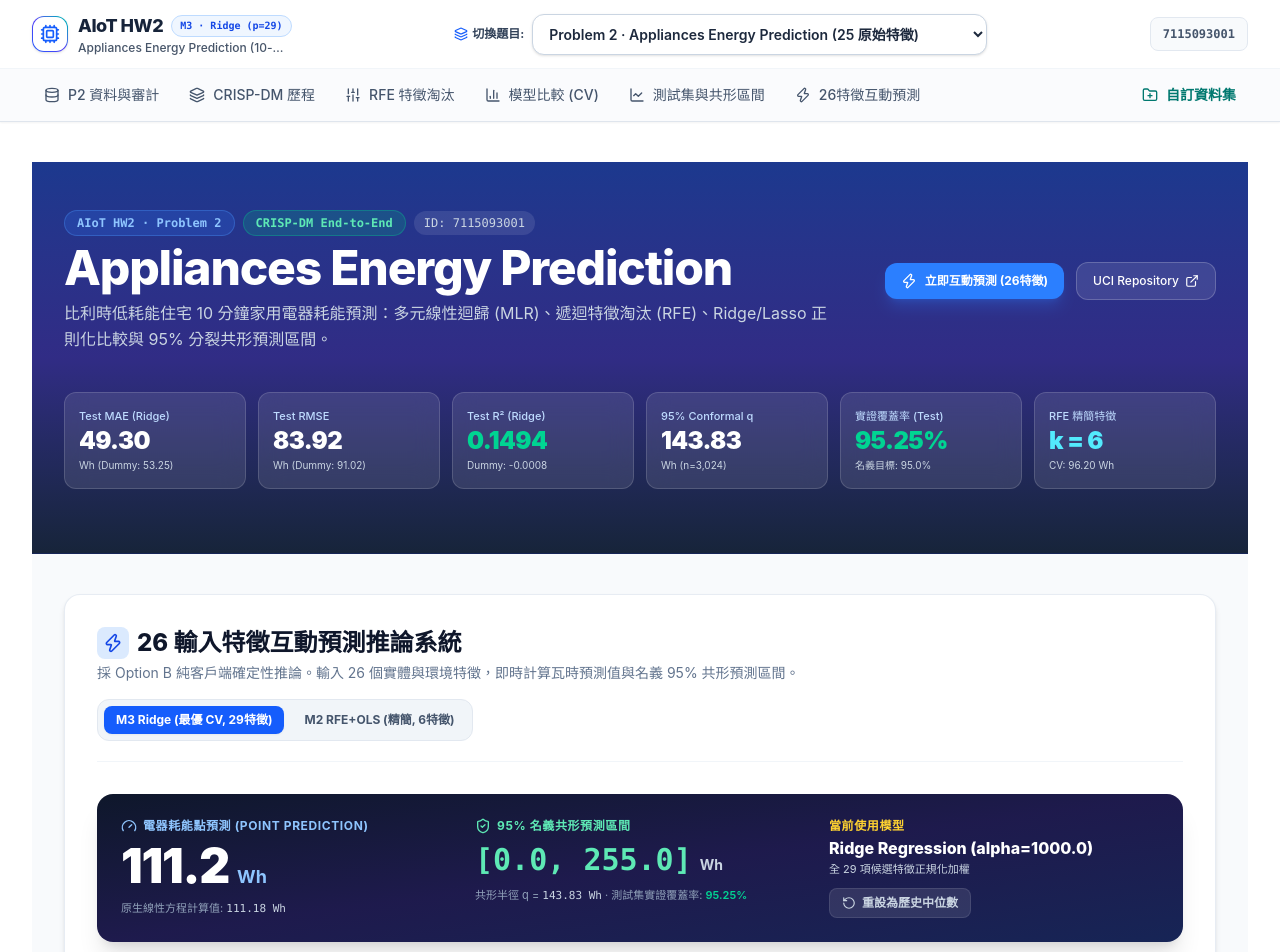
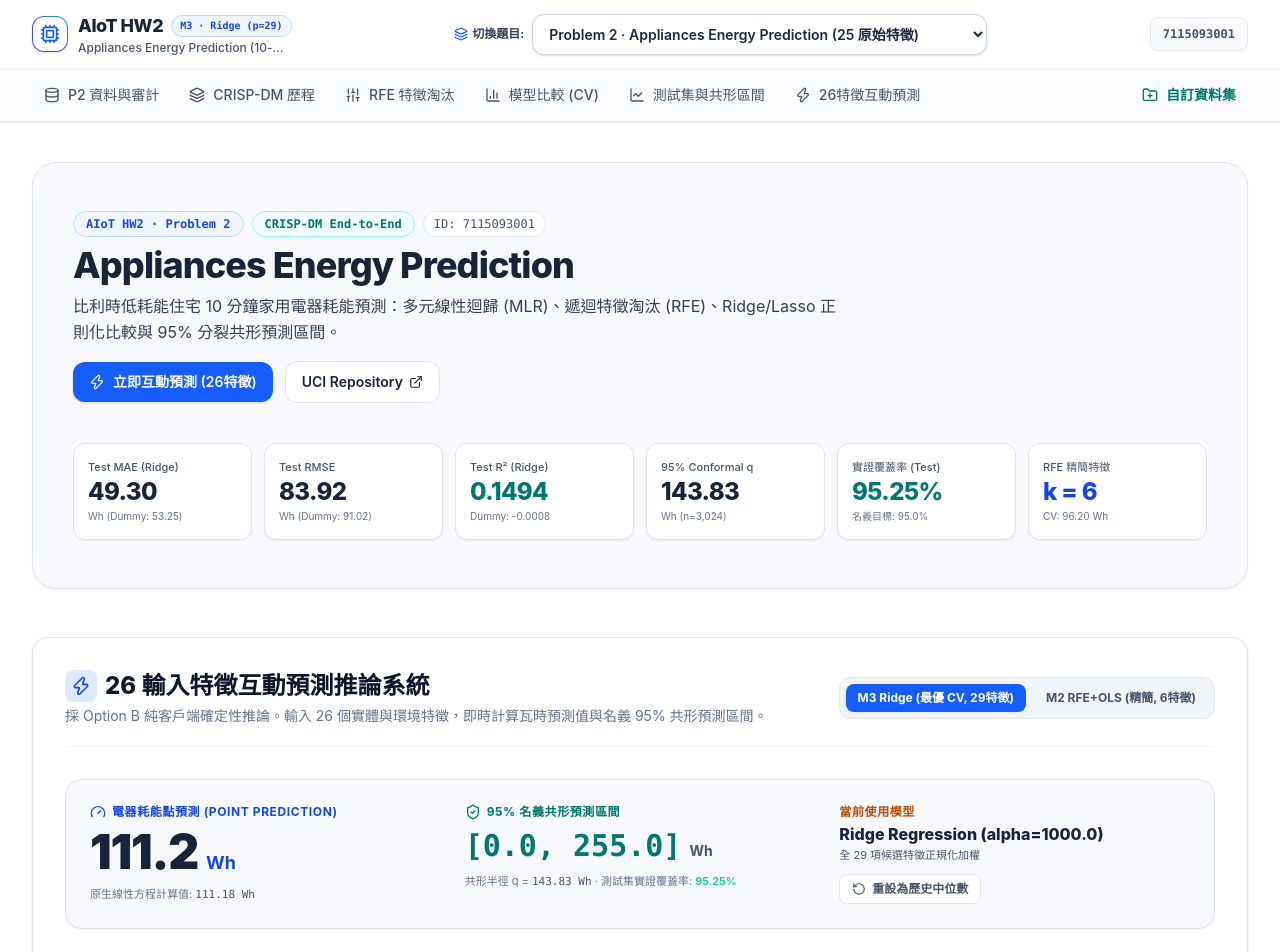
Before and after one commit to Augustine-723/AIoT_HW2, a Next.js app in the folder website/: page /problem2 in a window 1280 px wide. Shown: the top 952 px of the page. Built offline with nearby package versions, Linux system fonts and the light colour scheme.

Commit message:
style: unify energy research interface with light design system

```diff
--- a/website/app/problem2/page.tsx
+++ b/website/app/problem2/page.tsx
@@ -66,27 +66,27 @@ export default function Problem2Page() {
   };
 
   return (
-    <main className="min-h-screen bg-[#F8FAFC] pb-24">
+    <main className="min-h-screen bg-white pb-16">
       {/* 1. Header Banner */}
-      <section className="bg-gradient-to-b from-blue-900 via-indigo-900 to-[#17243A] text-white pt-12 pb-16 px-4 sm:px-6 lg:px-8 border-b border-blue-950">
+      <section className="rounded-3xl border border-[#DFE5ED] bg-[#F7F9FC] text-[#17243A] py-10 sm:py-12 px-5 sm:px-8 lg:px-10 shadow-xs">
         <div className="max-w-7xl mx-auto space-y-6">
           <div className="flex flex-wrap items-center justify-between gap-4">
             <div className="space-y-2">
               <div className="flex items-center gap-2">
-                <span className="px-3 py-1 rounded-full text-xs font-mono font-bold bg-blue-500/20 text-blue-300 border border-blue-400/30">
+                <span className="px-3 py-1 rounded-full text-xs font-mono font-bold bg-blue-50 text-blue-700 border border-blue-200">
                   AIoT HW2 · Problem 2
                 </span>
-                <span className="px-3 py-1 rounded-full text-xs font-mono font-bold bg-emerald-500/20 text-emerald-300 border border-emerald-400/30">
+                <span className="px-3 py-1 rounded-full text-xs font-mono font-bold bg-teal-50 text-teal-700 border border-teal-200">
                   CRISP-DM End-to-End
                 </span>
-                <span className="px-2.5 py-1 rounded-full text-xs font-mono text-slate-300 bg-white/10">
+                <span className="px-2.5 py-1 rounded-full text-xs font-mono text-slate-600 bg-white border border-slate-200">
                   ID: 7115093001
                 </span>
               </div>
-              <h1 className="text-3xl sm:text-4xl lg:text-5xl font-extrabold tracking-tight">
+              <h1 className="text-2xl sm:text-4xl font-extrabold tracking-tight text-[#17243A]">
                 Appliances Energy Prediction
               </h1>
-              <p className="text-slate-300 text-sm sm:text-base max-w-3xl leading-relaxed">
+              <p className="text-[#334155] text-sm sm:text-base max-w-3xl leading-relaxed">
                 比利時低耗能住宅 10 分鐘家用電器耗能預測：多元線性迴歸 (MLR)、遞迴特徵淘汰 (RFE)、Ridge/Lasso 正則化比較與 95% 分裂共形預測區間。
               </p>
             </div>
@@ -95,7 +95,7 @@ export default function Problem2Page() {
             <div className="flex flex-wrap items-center gap-3">
               <a
                 href="#predict"
-                className="px-4 py-2.5 rounded-xl bg-blue-500 hover:bg-blue-400 text-white font-bold text-xs shadow-lg shadow-blue-500/25 transition-all flex items-center gap-2"
+                className="px-4 py-2.5 rounded-xl bg-blue-600 hover:bg-blue-700 text-white font-semibold text-sm shadow-sm transition-all flex items-center gap-2"
               >
                 <Zap className="w-4 h-4" />
                 <span>立即互動預測 (26特徵)</span>
@@ -104,7 +104,7 @@ export default function Problem2Page() {
                 href="https://archive.ics.uci.edu/dataset/374/appliances+energy+prediction"
                 target="_blank"
                 rel="noreferrer"
-                className="px-4 py-2.5 rounded-xl bg-white/10 hover:bg-white/15 text-white font-medium text-xs border border-white/20 transition-all flex items-center gap-1.5"
+                className="px-4 py-2.5 rounded-xl bg-white hover:bg-slate-50 text-[#17243A] font-semibold text-sm border border-[#DFE5ED] transition-all flex items-center gap-1.5"
               >
                 <span>UCI Repository</span>
                 <ExternalLink className="w-3.5 h-3.5" />
@@ -114,46 +114,46 @@ export default function Problem2Page() {
 
           {/* Key Metrics Grid */}
           <div className="grid grid-cols-2 sm:grid-cols-3 lg:grid-cols-6 gap-3 pt-4">
-            <div className="bg-white/10 backdrop-blur-md rounded-xl p-3.5 border border-white/15">
-              <span className="text-[11px] font-medium text-blue-200 block">Test MAE (Ridge)</span>
-              <span className="text-xl sm:text-2xl font-black tracking-tight text-white">49.30</span>
-              <span className="text-[10px] text-slate-300 block">Wh (Dummy: 53.25)</span>
+            <div className="bg-white rounded-xl p-3.5 border border-[#DFE5ED] shadow-xs">
+              <span className="text-[11px] font-medium text-[#475569] block">Test MAE (Ridge)</span>
+              <span className="text-xl sm:text-2xl font-extrabold tracking-tight text-[#17243A]">49.30</span>
+              <span className="text-[10px] text-[#64748B] block">Wh (Dummy: 53.25)</span>
             </div>
-            <div className="bg-white/10 backdrop-blur-md rounded-xl p-3.5 border border-white/15">
-              <span className="text-[11px] font-medium text-blue-200 block">Test RMSE</span>
-              <span className="text-xl sm:text-2xl font-black tracking-tight text-white">83.92</span>
-              <span className="text-[10px] text-slate-300 block">Wh (Dummy: 91.02)</span>
+            <div className="bg-white rounded-xl p-3.5 border border-[#DFE5ED] shadow-xs">
+              <span className="text-[11px] font-medium text-[#475569] block">Test RMSE</span>
+              <span className="text-xl sm:text-2xl font-extrabold tracking-tight text-[#17243A]">83.92</span>
+              <span className="text-[10px] text-[#64748B] block">Wh (Dummy: 91.02)</span>
             </div>
-            <div className="bg-white/10 backdrop-blur-md rounded-xl p-3.5 border border-white/15">
-              <span className="text-[11px] font-medium text-blue-200 block">Test R² (Ridge)</span>
-              <span className="text-xl sm:text-2xl font-black tracking-tight text-emerald-400">0.1494</span>
-              <span className="text-[10px] text-slate-300 block">Dummy: -0.0008</span>
+            <div className="bg-white rounded-xl p-3.5 border border-[#DFE5ED] shadow-xs">
+              <span className="text-[11px] font-medium text-[#475569] block">Test R² (Ridge)</span>
+              <span className="text-xl sm:text-2xl font-extrabold tracking-tight text-teal-700">0.1494</span>
+              <span className="text-[10px] text-[#64748B] block">Dummy: -0.0008</span>
             </div>
-            <div className="bg-white/10 backdrop-blur-md rounded-xl p-3.5 border border-white/15">
-              <span className="text-[11px] font-medium text-blue-200 block">95% Conformal q</span>
-              <span className="text-xl sm:text-2xl font-black tracking-tight text-white">143.83</span>
-              <span className="text-[10px] text-slate-300 block">Wh (n=3,024)</span>
+            <div className="bg-white rounded-xl p-3.5 border border-[#DFE5ED] shadow-xs">
+              <span className="text-[11px] font-medium text-[#475569] block">95% Conformal q</span>
+              <span className="text-xl sm:text-2xl font-extrabold tracking-tight text-[#17243A]">143.83</span>
+              <span className="text-[10px] text-[#64748B] block">Wh (n=3,024)</span>
             </div>
-            <div className="bg-white/10 backdrop-blur-md rounded-xl p-3.5 border border-white/15">
-              <span className="text-[11px] font-medium text-blue-200 block">實證覆蓋率 (Test)</span>
-              <span className="text-xl sm:text-2xl font-black tracking-tight text-emerald-400">95.25%</span>
-              <span className="text-[10px] text-slate-300 block">名義目標: 95.0%</span>
+            <div className="bg-white rounded-xl p-3.5 border border-[#DFE5ED] shadow-xs">
+              <span className="text-[11px] font-medium text-[#475569] block">實證覆蓋率 (Test)</span>
+              <span className="text-xl sm:text-2xl font-extrabold tracking-tight text-teal-700">95.25%</span>
+              <span className="text-[10px] text-[#64748B] block">名義目標: 95.0%</span>
             </div>
-            <div className="bg-white/10 backdrop-blur-md rounded-xl p-3.5 border border-white/15">
-              <span className="text-[11px] font-medium text-blue-200 block">RFE 精簡特徵</span>
-              <span className="text-xl sm:text-2xl font-black tracking-tight text-cyan-300">k = 6</span>
-              <span className="text-[10px] text-slate-300 block">CV: 96.20 Wh</span>
+            <div className="bg-white rounded-xl p-3.5 border border-[#DFE5ED] shadow-xs">
+              <span className="text-[11px] font-medium text-[#475569] block">RFE 精簡特徵</span>
+              <span className="text-xl sm:text-2xl font-extrabold tracking-tight text-blue-700">k = 6</span>
+              <span className="text-[10px] text-[#64748B] block">CV: 96.20 Wh</span>
             </div>
           </div>
         </div>
       </section>
 
       {/* Main Container */}
-      <div className="max-w-7xl mx-auto px-4 sm:px-6 lg:px-8 mt-10 space-y-16">
+      <div className="max-w-7xl mx-auto mt-12 space-y-16">
 
         {/* 2. Interactive Prediction Section (Prominent Anchor) */}
         <section id="predict" className="scroll-mt-20">
-          <div className="bg-white rounded-2xl border border-slate-200/80 shadow-md p-6 sm:p-8 space-y-8">
+          <div className="bg-white rounded-2xl border border-[#DFE5ED] shadow-sm p-6 sm:p-8 space-y-8">
             <div className="flex flex-wrap items-center justify-between gap-4 border-b border-slate-100 pb-5">
               <div>
                 <div className="flex items-center gap-2">
@@ -195,20 +195,20 @@ export default function Problem2Page() {
             </div>
 
             {/* Prediction Output Display Card */}
-            <div className="grid grid-cols-1 md:grid-cols-3 gap-6 bg-gradient-to-br from-slate-900 via-indigo-950 to-blue-950 text-white p-6 rounded-2xl shadow-xl">
+            <div className="grid grid-cols-1 md:grid-cols-3 gap-6 bg-[#F7F9FC] text-[#17243A] border border-[#DFE5ED] p-6 rounded-2xl shadow-xs">
               <div className="space-y-2">
-                <span className="text-xs font-bold text-blue-300 uppercase tracking-wider flex items-center gap-1.5">
+                <span className="text-xs font-bold text-blue-700 uppercase tracking-wider flex items-center gap-1.5">
                   <Gauge className="w-4 h-4" />
                   <span>電器耗能點預測 (Point Prediction)</span>
                 </span>
                 <div className="flex items-baseline gap-2">
-                  <span className="text-4xl sm:text-5xl font-black text-white tracking-tight">
+                  <span className="text-4xl sm:text-5xl font-black text-[#17243A] tracking-tight">
                     {prediction.clippedPointPrediction.toFixed(1)}
                   </span>
-                  <span className="text-lg font-bold text-blue-300">Wh</span>
+                  <span className="text-lg font-bold text-blue-700">Wh</span>
                 </div>
-                <div className="text-[11px] text-slate-400">
-                  原生線性方程計算值: <span className="font-mono text-slate-300">{prediction.rawPointPrediction.toFixed(2)} Wh</span>
+                <div className="text-[11px] text-[#64748B]">
+                  原生線性方程計算值: <span className="font-mono text-[#475569]">{prediction.rawPointPrediction.toFixed(2)} Wh</span>
                   {prediction.rawPointPrediction < 0 && (
                     <span className="text-amber-400 ml-1">(依非負物理邊界鉗制為 0)</span>
                   )}
@@ -216,32 +216,32 @@ export default function Problem2Page() {
               </div>
 
               <div className="space-y-2">
-                <span className="text-xs font-bold text-emerald-300 uppercase tracking-wider flex items-center gap-1.5">
+                <span className="text-xs font-bold text-teal-700 uppercase tracking-wider flex items-center gap-1.5">
                   <ShieldCheck className="w-4 h-4" />
                   <span>95% 名義共形預測區間</span>
                 </span>
                 <div className="flex items-baseline gap-2">
-                  <span className="text-2xl sm:text-3xl font-black text-emerald-300 font-mono">
+                  <span className="text-2xl sm:text-3xl font-black text-teal-700 font-mono">
                     [{prediction.piLowerClipped.toFixed(1)}, {prediction.piUpperClipped.toFixed(1)}]
                   </span>
-                  <span className="text-sm font-bold text-slate-300">Wh</span>
+                  <span className="text-sm font-bold text-[#475569]">Wh</span>
                 </div>
-                <div className="text-[11px] text-slate-400">
-                  共形半徑 q = <span className="font-mono text-slate-300">{prediction.conformalQuantile.toFixed(2)} Wh</span> · 測試集實證覆蓋率: <span className="text-emerald-400 font-semibold">{prediction.empiricalTestCoveragePct}%</span>
+                <div className="text-[11px] text-[#64748B]">
+                  共形半徑 q = <span className="font-mono text-[#475569]">{prediction.conformalQuantile.toFixed(2)} Wh</span> · 測試集實證覆蓋率: <span className="text-emerald-400 font-semibold">{prediction.empiricalTestCoveragePct}%</span>
                 </div>
               </div>
 
               <div className="space-y-2 flex flex-col justify-between">
                 <div>
-                  <span className="text-xs font-bold text-amber-300 uppercase tracking-wider block">當前使用模型</span>
-                  <span className="text-base font-extrabold text-white block mt-0.5">{prediction.modelName}</span>
-                  <span className="text-[11px] text-slate-300 block">
+                  <span className="text-xs font-bold text-amber-700 uppercase tracking-wider block">當前使用模型</span>
+                  <span className="text-base font-extrabold text-[#17243A] block mt-0.5">{prediction.modelName}</span>
+                  <span className="text-[11px] text-[#475569] block">
                     {selectedModel === "M3_RIDGE" ? "全 29 項候選特徵正規化加權" : "RFE 最佳 6 大核心特徵組合"}
                   </span>
                 </div>
                 <button
                   onClick={resetDefaults}
-                  className="self-start text-xs font-semibold text-slate-300 hover:text-white flex items-center gap-1.5 bg-white/10 hover:bg-white/15 px-3 py-1.5 rounded-lg border border-white/10 transition-colors"
+                  className="self-start text-xs font-semibold text-[#475569] hover:text-[#17243A] flex items-center gap-1.5 bg-white hover:bg-slate-100 px-3 py-1.5 rounded-lg border border-slate-200 transition-colors"
                 >
                   <RotateCcw className="w-3.5 h-3.5" />
                   <span>重設為歷史中位數</span>
```
